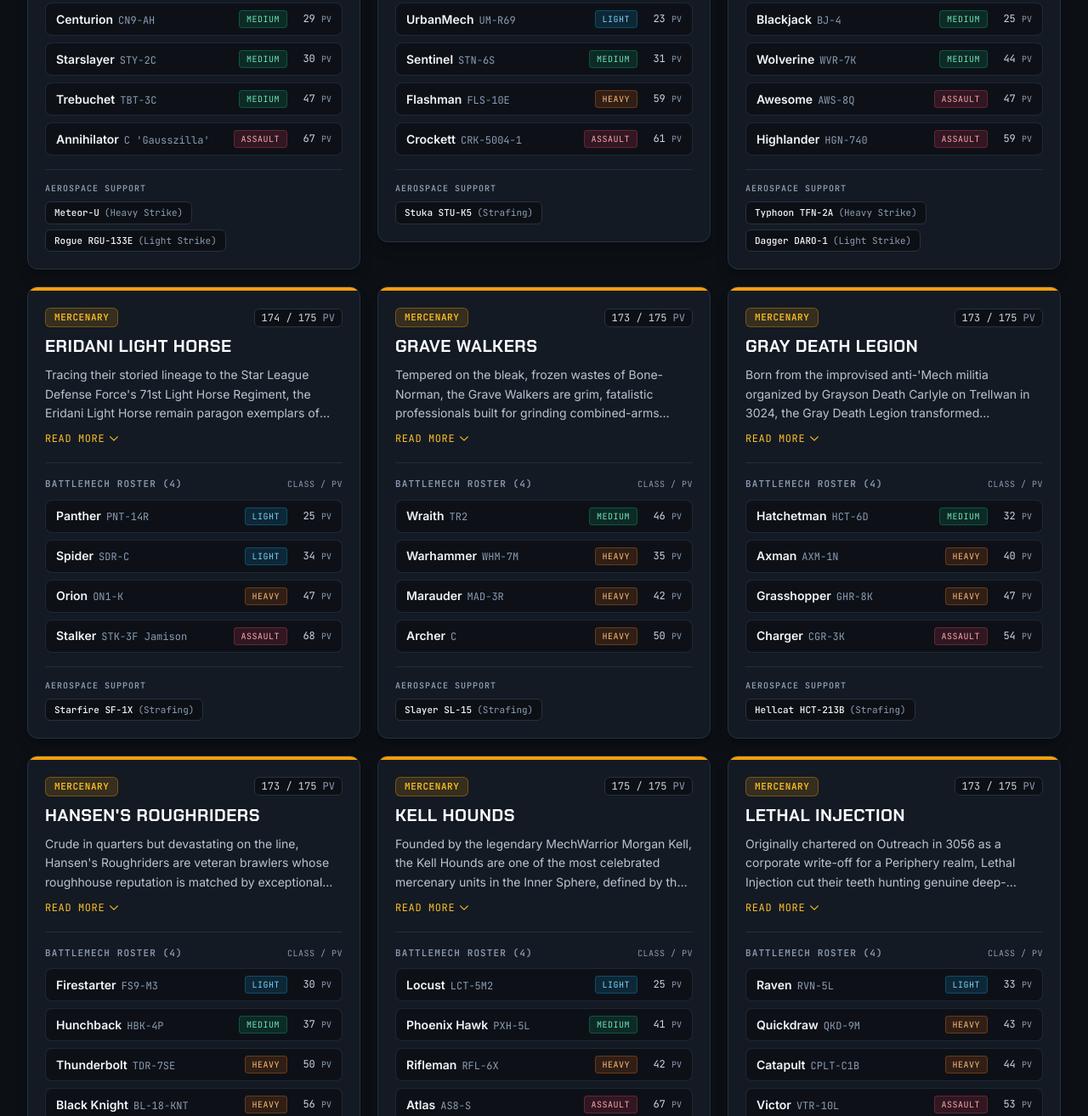
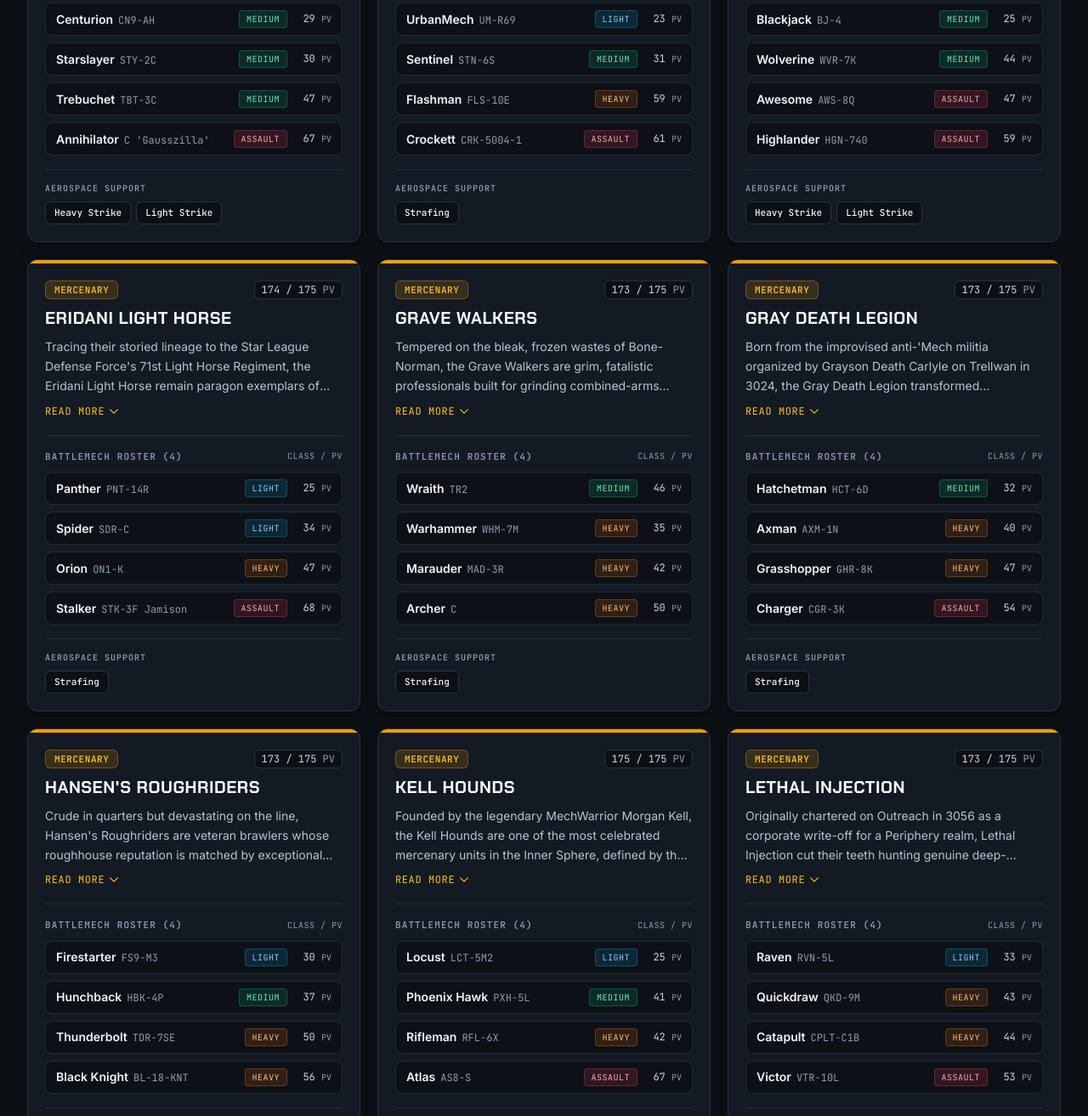
Before and after one commit to tcavalet/battletech, a plain HTML site: page index.html in a window 1280 px wide. Shown: the part 442-1755 px from the top of the page at 85% size. Drawn offline with nearby package versions, Linux system fonts and the light colour scheme.

Commit message:
Add files via upload

```diff
--- a/index.html
+++ b/index.html
@@ -165,10 +165,7 @@
           { name: 'Trebuchet', variant: 'TBT-3C', weightClass: 'Medium', pv: 47 },
           { name: 'Annihilator', variant: "C 'Gausszilla'", weightClass: 'Assault', pv: 67 },
         ],
-        aerospace: [
-          { name: 'Meteor-U', role: 'Heavy Strike' },
-          { name: 'Rogue RGU-133E', role: 'Light Strike' },
-        ],
+        aerospace: ['Heavy Strike', 'Light Strike'],
       },
       {
         id: 'brions-legion',
@@ -184,7 +181,7 @@
           { name: 'Flashman', variant: 'FLS-10E', weightClass: 'Heavy', pv: 59 },
           { name: 'Crockett', variant: 'CRK-5004-1', weightClass: 'Assault', pv: 61 },
         ],
-        aerospace: [{ name: 'Stuka STU-K5', role: 'Strafing' }],
+        aerospace: ['Strafing'],
       },
       {
         id: 'crescent-hawks',
@@ -200,10 +197,7 @@
           { name: 'Awesome', variant: 'AWS-8Q', weightClass: 'Assault', pv: 47 },
           { name: 'Highlander', variant: 'HGN-740', weightClass: 'Assault', pv: 59 },
         ],
-        aerospace: [
-          { name: 'Typhoon TFN-2A', role: 'Heavy Strike' },
-          { name: 'Dagger DARO-1', role: 'Light Strike' },
-        ],
+        aerospace: ['Heavy Strike', 'Light Strike'],
       },
       {
         id: 'eridani-light-horse',
@@ -219,7 +213,7 @@
           { name: 'Orion', variant: 'ON1-K', weightClass: 'Heavy', pv: 47 },
           { name: 'Stalker', variant: 'STK-3F Jamison', weightClass: 'Assault', pv: 68 },
         ],
-        aerospace: [{ name: 'Starfire SF-1X', role: 'Strafing' }],
+        aerospace: ['Strafing'],
       },
       {
         id: 'grave-walkers',
@@ -235,7 +229,7 @@
           { name: 'Marauder', variant: 'MAD-3R', weightClass: 'Heavy', pv: 42 },
           { name: 'Archer', variant: 'C', weightClass: 'Heavy', pv: 50 },
         ],
-        aerospace: [{ name: 'Slayer SL-15', role: 'Strafing' }],
+        aerospace: ['Strafing'],
       },
       {
         id: 'gray-death-legion',
@@ -251,7 +245,7 @@
           { name: 'Grasshopper', variant: 'GHR-8K', weightClass: 'Heavy', pv: 47 },
           { name: 'Charger', variant: 'CGR-3K', weightClass: 'Assault', pv: 54 },
         ],
-        aerospace: [{ name: 'Hellcat HCT-213B', role: 'Strafing' }],
+        aerospace: ['Strafing'],
       },
       {
         id: 'hansens-roughriders',
@@ -267,10 +261,7 @@
           { name: 'Thunderbolt', variant: 'TDR-7SE', weightClass: 'Heavy', pv: 50 },
           { name: 'Black Knight', variant: 'BL-18-KNT', weightClass: 'Heavy', pv: 56 },
         ],
-        aerospace: [
-          { name: 'Eisensturm EST-OA', role: 'Heavy Bombing' },
-          { name: 'Spad SPD-502', role: 'Light Air Cover' },
-        ],
+        aerospace: ['Heavy Bombing', 'Light Air Cover'],
       },
       {
         id: 'kell-hounds',
@@ -286,7 +277,7 @@
           { name: 'Rifleman', variant: 'RFL-6X', weightClass: 'Heavy', pv: 42 },
           { name: 'Atlas', variant: 'AS8-S', weightClass: 'Assault', pv: 67 },
         ],
-        aerospace: [{ name: 'Lucifer LCF-R15', role: 'Strafing' }],
+        aerospace: ['Strafing'],
       },
       {
         id: 'lethal-injection',
@@ -302,7 +293,7 @@
           { name: 'Catapult', variant: 'CPLT-C1B', weightClass: 'Heavy', pv: 44 },
           { name: 'Victor', variant: 'VTR-10L', weightClass: 'Assault', pv: 53 },
         ],
-        aerospace: [{ name: 'Defiance DFC-O', role: 'Strafing' }],
+        aerospace: ['Strafing'],
       },
       {
         id: 'narhals-raiders',
@@ -318,10 +309,39 @@
           { name: 'Dragon', variant: 'DRG-7N', weightClass: 'Heavy', pv: 42 },
           { name: 'King Crab', variant: 'KGC-001', weightClass: 'Assault', pv: 58 },
         ],
-        aerospace: [
-          { name: 'Vulcan VLC-5N', role: 'Heavy Strike' },
-          { name: 'Trident TRN-3T', role: 'Light Strike' },
+        aerospace: ['Heavy Strike', 'Light Strike'],
+      },
+      {
+        id: 'northwind-highlanders',
+        name: 'Northwind Highlanders',
+        faction: 'Mercenary',
+        pointsUsed: 175,
+        pointsMax: 175,
+        lore:
+          "Anchored in the martial traditions of ancient Scotland, the Northwind Highlanders are an ancient, peerless brotherhood bound by clanship, bagpipe skirls, and an unyielding commitment to their homeworld. After centuries of faithful service to House Liao, the unit defected during the Fourth Succession War to permanently liberate their ancestral home of Northwind, establishing themselves as an independent elite. Through Clan invasions, deep-space blockades, and a decorated tenure as the premier rapid-response force of the Republic of the Sphere, the Highlanders' resolve never wavered. Today, they operate once more as a proud mercenary command governed by their historic Warrior Assemblies. This lance embodies that indomitable highland grit, deploying as a close-knit, immovable anchor on any battlefield where honor and steel are required.",
+        mechs: [
+          { name: 'Commando', variant: 'COM-9S', weightClass: 'Light', pv: 23 },
+          { name: 'Enforcer', variant: 'ENF-5D', weightClass: 'Medium', pv: 27 },
+          { name: 'Longbow', variant: 'LGB-12C', weightClass: 'Assault', pv: 60 },
+          { name: 'Cyclops', variant: 'CP-11-B', weightClass: 'Assault', pv: 60 },
         ],
+        aerospace: ['Heavy Strike', 'Light Strike'],
+      },
+      {
+        id: 'wolfs-dragoons',
+        name: "Wolf's Dragoons",
+        faction: 'Mercenary',
+        pointsUsed: 174,
+        pointsMax: 175,
+        lore:
+          "Long heralded as the gold standard of discipline and professionalism, Wolf's Dragoons are an elite mercenary force with a legendary, once-clandestine Clan lineage. Entering the Inner Sphere in 3004 under the guise of deep-cover reconnaissance, they forged a centuries-long legacy bridging Clan martial skill with Inner Sphere tactical ingenuity. That pride turned to fury during the ilClan Trial for Terra, where the Dragoons were exploited and cast aside by ilKhan Alaric Ward. Rising from near-destruction, the unit declared a relentless war of blood and vengeance against the Wolf Empire to reclaim their honor. Rebuilding with grim resolve, the Dragoons take the field as vengeful executioners. This lance represents an active operational detachment determined to settle that blood feud in heavy steel, fighting under a snarling wolf emblem that burns brighter and meaner than ever before.",
+        mechs: [
+          { name: 'Wolfhound', variant: 'WLF-4W', weightClass: 'Light', pv: 34 },
+          { name: 'Spector', variant: 'SPR-ST', weightClass: 'Light', pv: 36 },
+          { name: 'Shadow Hawk', variant: 'SHD-2HT', weightClass: 'Medium', pv: 44 },
+          { name: 'Nightstar', variant: 'NSR-10D', weightClass: 'Assault', pv: 60 },
+        ],
+        aerospace: ['Heavy Strike', 'Light Strike'],
       },
     ];
 
@@ -514,10 +534,9 @@
         force.aerospace && force.aerospace.length > 0
           ? force.aerospace
             .map(
-                (unit) => `
-                  <span class="inline-flex items-center gap-1.5 px-2.5 py-1 rounded-md bg-tactical-bg border border-tactical-border text-[11px] font-mono text-slate-300">
-                    <span class="text-slate-100 font-medium">${escapeHtml(unit.name)}</span>
-                    <span class="text-tactical-muted">(${escapeHtml(unit.role)})</span>
+              (role) => `
+                <span class="inline-flex items-center px-2.5 py-1 rounded-md bg-tactical-bg border border-tactical-border text-[11px] font-mono text-slate-100 font-medium">
+                    ${escapeHtml(role)}
                 </span>
               `
             )
```
Lines whose indentation alone changed are shown as unchanged.
